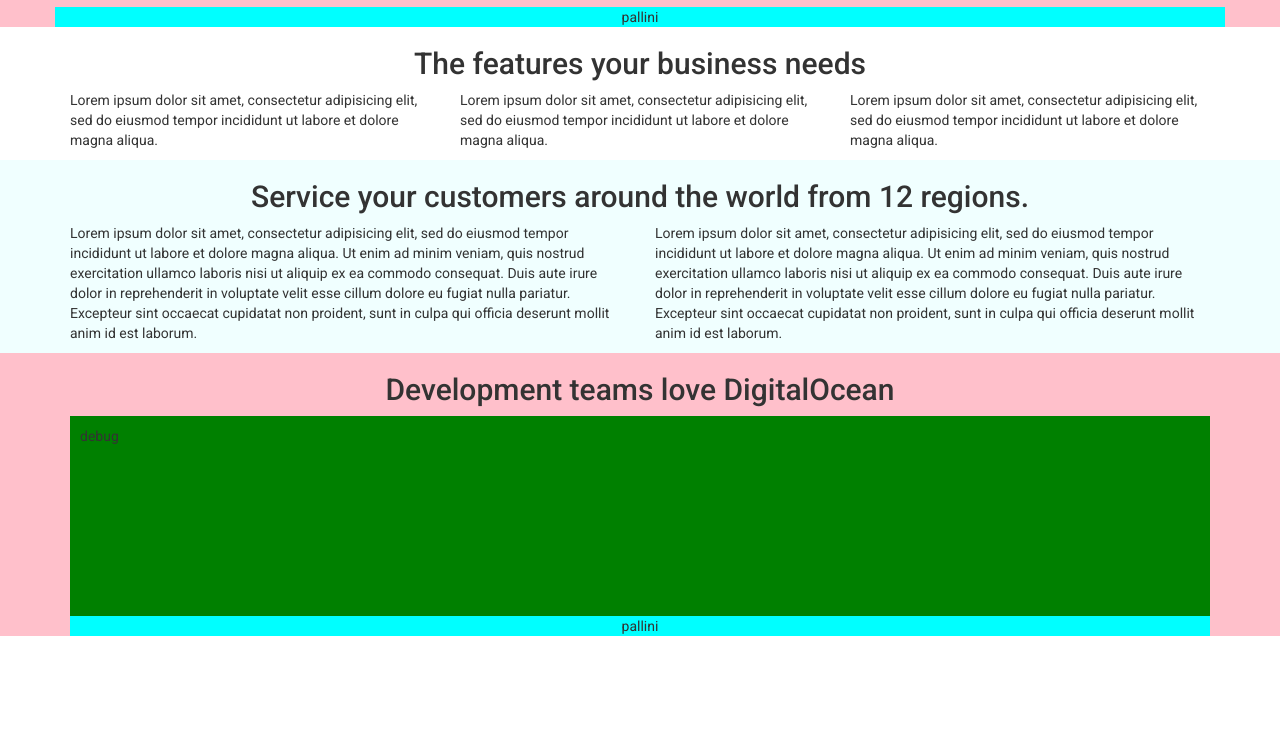
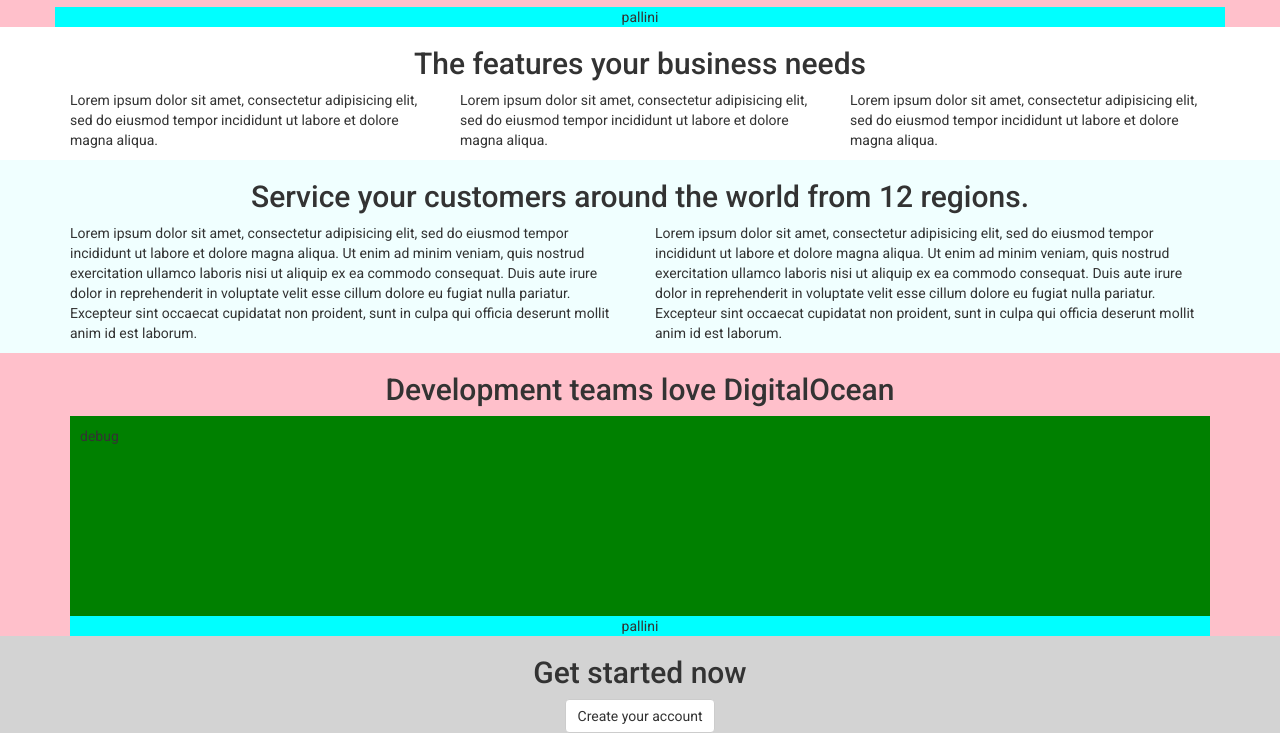
Before and after one commit to DavideBenazzi/html-css-digitalocean, a plain HTML site: page index.html in a window 1280 px wide. Shown: the part 1141-1874 px from the top of the page. Before the commit the page ends 1777 px from the top, so only its background shows below. Drawn offline with nearby package versions, Linux system fonts and the light colour scheme.

Commit message:
ossatura section started

```diff
--- a/css/style.css
+++ b/css/style.css
@@ -21,6 +21,10 @@ body {
 
 .development {
   background: pink;
+}
+
+.started {
+  background: lightgrey;
 }
 
 .box {
--- a/index.html
+++ b/index.html
@@ -296,9 +296,20 @@
           pallini
         </div>
       </div>
-
     </section>
-
+    <!-- SECTION STARTED -->
+    <section class="started">
+      <div class="container">
+        <div class="row">
+          <div class="col-xs-12 text-center">
+            <h2>
+              Get started now
+            </h2>
+            <a class="btn btn-default" href="#">Create your account</a>
+          </div>
+        </div>
+      </div>
+    </section>
 
   </body>
 </html>
```
